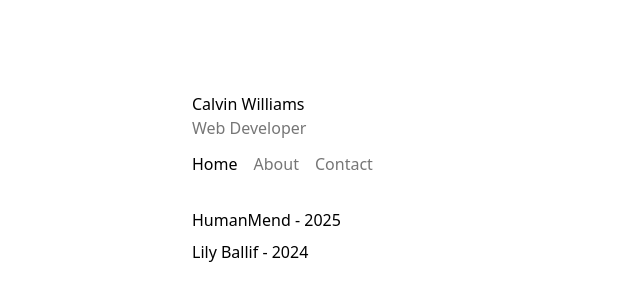
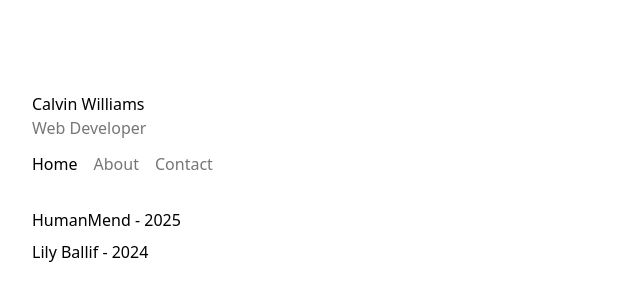
Before and after one commit to a-2280/somebody, a Next.js app: page / in a window 1280 px wide. Shown: the part 140-440 px from the top of the page, without its empty margins (0-640 px from the left). Built offline with nearby package versions, Linux system fonts and the light colour scheme.

Commit message:
version 1

```diff
--- a/app/layout.js
+++ b/app/layout.js
@@ -12,7 +12,7 @@ export default function RootLayout({ children }) {
       lang="en"
       className="h-screen w-screen flex justify-center items-center overflow-x-hidden"
     >
-      <body className="h-1/2 w-full flex flex-col justify-start items-start gap-8 p-8 md:max-w-3/4">
+      <body className="h-1/2 w-full flex flex-col justify-start items-start gap-8 p-8">
         <Navbar />
         <main className="w-full">{children}</main>
       </body>
--- a/components/Previews.js
+++ b/components/Previews.js
@@ -1,7 +1,7 @@
 export default function Preview() {
   return (
     <ul className="flex flex-col gap-4 lg:gap-2">
-      <li className="!w-full hover:!blur-[0px] lg:flex lg:justify-between relative">
+      <li className="!w-full hover:!blur-[0px] relative">
         <div className="group w-fit">
           <a href="https://www.humanmend.com/" className="flex flex-col group">
             <span className="lg:group-hover:hidden">HumanMend - 2025</span>
@@ -15,14 +15,14 @@ export default function Preview() {
             loop
             muted
             playsInline
-            className="w-[500px] hidden lg:group-hover:inline absolute top-0 right-0"
+            className="w-[600px] hidden lg:group-hover:inline absolute top-0 left-[25rem]"
             controls={false}
           >
             <source src="/humanmendPreview.mp4" type="video/mp4" />
           </video>
         </div>
       </li>
-      <li className="!w-full hover:!blur-[0px] lg:flex lg:justify-between relative">
+      <li className="!w-full hover:!blur-[0px] lg:flex relative">
         <div className="group w-fit">
           <a href="https://lilyballif.com/" className="flex flex-col group">
             <span className="lg:group-hover:hidden">Lily Ballif - 2024</span>
@@ -36,7 +36,7 @@ export default function Preview() {
             loop
             muted
             playsInline
-            className="w-[500px] hidden lg:group-hover:inline absolute top-0 right-0"
+            className="w-[600px] hidden lg:group-hover:inline absolute top-0 left-[25rem]"
             controls={false}
           >
             <source src="/lilyPreview.mp4" type="video/mp4" />
```
